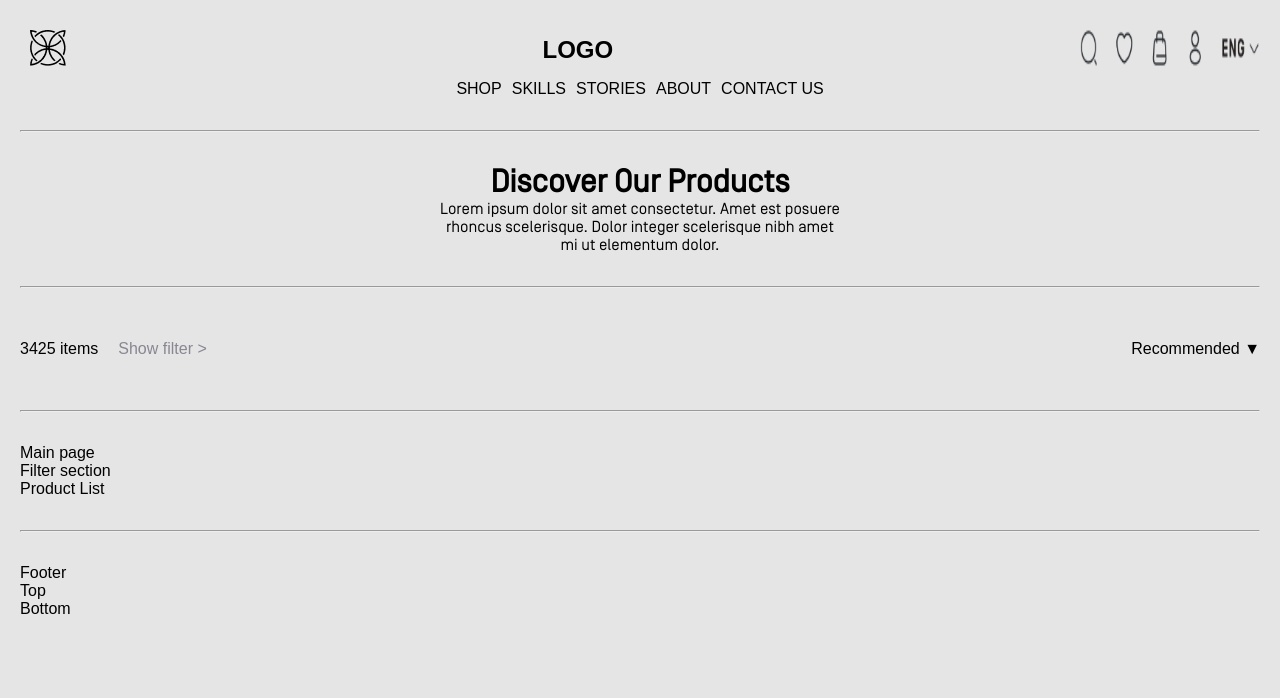
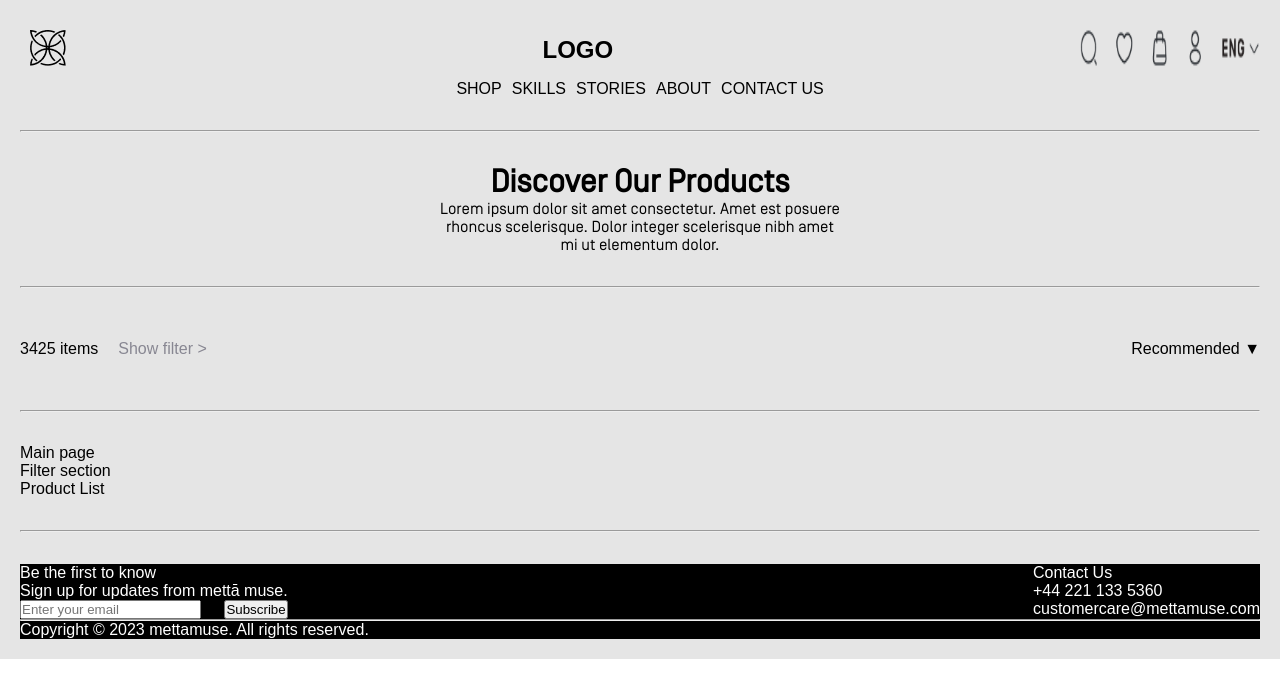
Before and after one commit to Rugved1998/Appscrip-task-Rugved, a Next.js app: page / in a window 1280 px wide. Shown: the top 698 px of the page. Built offline with nearby package versions, Linux system fonts and the light colour scheme; a web font is replaced by a local one.

Commit message:
Footer partial

```diff
--- /dev/null
+++ b/components/Footer.jsx
@@ -0,0 +1,42 @@
+// import { useEffect, useState } from 'react';
+import styles from "../src/app/page.module.css";
+
+export default function Footer() {
+
+
+
+
+
+return(
+    <footer className={styles.footer}>
+       <div className={styles.topSection}>
+          <div className={styles.subscribeInfo}>
+           <div className={styles.subscribeText}>
+            <span>Be the first to know</span>
+            <span>Sign up for updates from mettā muse.</span>
+           </div>
+           <div className={styles.subscribeInput}>
+            <input type="email"
+    placeholder="Enter your email"/>
+            <button >Subscribe</button>
+           </div>
+          </div>
+          <div>
+            <div>
+              Contact Us
+            </div>
+            <div>
+              +44 221 133 5360
+            </div>
+            <div>
+            customercare@mettamuse.com
+            </div>
+          </div>
+       </div>
+       <hr/>
+       <div>
+       Copyright © 2023 mettamuse. All rights reserved.
+       </div>
+       </footer>
+);
+}
--- a/src/app/globals.css
+++ b/src/app/globals.css
@@ -14,7 +14,7 @@ html,
 body {
   max-width: 100vw;
   overflow-x: hidden;
-  background-color: #E5E5E5
+
 }
 
 body {
--- a/src/app/page.jsx
+++ b/src/app/page.jsx
@@ -1,5 +1,6 @@
 import Image from "next/image";
 import styles from "./page.module.css";
+import Footer from "../../components/Footer";
 
 export default function Home() {
   return (
@@ -94,7 +95,7 @@ export default function Home() {
 
 
     <main className={styles.main}>
-       <header>
+       <header className={styles.header}>
         <div  className={styles.logobar}>
           <div>
           <Image
@@ -146,16 +147,13 @@ export default function Home() {
         </div>
        </div>
        <hr/>
-       <div>
+       <div className={styles.mainSection}>
         Main page
         <div>Filter section</div>
         <div>Product List</div>
        </div>
        <hr/>
-       <footer>Footer
-        <div>Top</div>
-        <div>Bottom</div>
-       </footer>
+       <Footer/>
     </main>
   );
 }
--- a/src/app/page.module.css
+++ b/src/app/page.module.css
@@ -103,11 +103,7 @@ a.secondary {
   min-width: 180px;
 }
 
-.footer {
-  grid-row-start: 3;
-  display: flex;
-  gap: 24px;
-}
+
 
 .footer a {
   display: flex;
@@ -172,6 +168,10 @@ a.secondary {
     justify-content: center;
   }
 }
+
+.header{
+  background-color: #E5E5E5
+}
 .logo{
   height: 35.66px;
   width:35.66px;
@@ -214,6 +214,7 @@ flex-direction: column;
 justify-content: center;
 align-items: center;
 font-family: "Simplon Norm", sans-serif;
+background-color: #E5E5E5
 }
 
 .heroTitle{
@@ -228,6 +229,7 @@ font-family: "Simplon Norm", sans-serif;
   display: flex;
   justify-content: space-between;
   align-items: center;
+  background-color: #E5E5E5
 }
 
 .filterBar{
@@ -241,6 +243,53 @@ font-family: "Simplon Norm", sans-serif;
   color:#888792;
   margin: 20px;
 }
+
+.mainSection{
+  background-color: #E5E5E5
+}
+.footer {
+  /* grid-row-start: 3;
+  display: flex;
+  gap: 24px; */
+  background-color: #000000;
+  color:#ffffff;
+  width: 100%;
+
+}
+.topSection{
+  display:flex;
+  justify-content: space-between;
+
+}
+
+.topLeftSection{
+  display:flex;
+  flex-direction: column;
+}
+
+.subscribeInfo{
+  display: flex;
+  flex-direction: column;
+  justify-content: center;
+}
+.subscribeText
+{
+  display:flex;
+  flex-direction: column;
+  justify-content: center;
+  /* align-items: center; */
+
+}
+.subscribeInput{
+  display:flex;
+  justify-content: space-between;
+}
+
+.subscribeButton{
+  color:#ffffff;
+  background-color: #000000;
+ border: solid 1px #ffffff;
+}
 /* @media (prefers-color-scheme: dark) {
   .logo {
     filter: invert();
```
